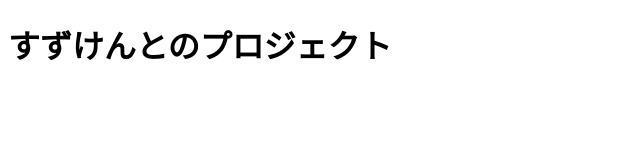
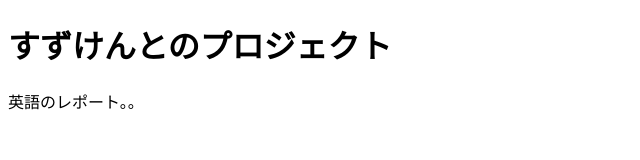
Before and after one commit to sudame/sudauken, a plain HTML site: page index.html in a window 1280 px wide. Shown: the whole page, without its empty margins (0-640 px from the left). Drawn offline with Linux system fonts and the light colour scheme.

Commit message:
パラグラフを追加

```diff
--- a/index.html
+++ b/index.html
@@ -8,5 +8,6 @@
 </head>
 <body>
     <h1>すずけんとのプロジェクト</h1>
+    <p>英語のレポート。。</p>
 </body>
 </html>
```
